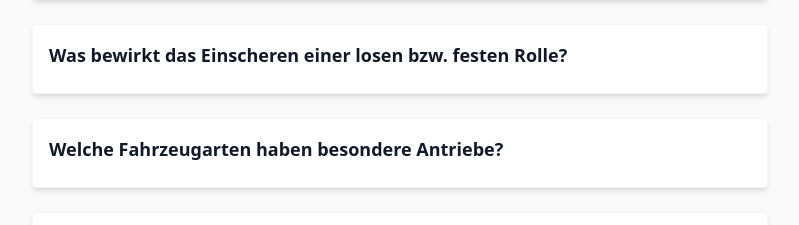
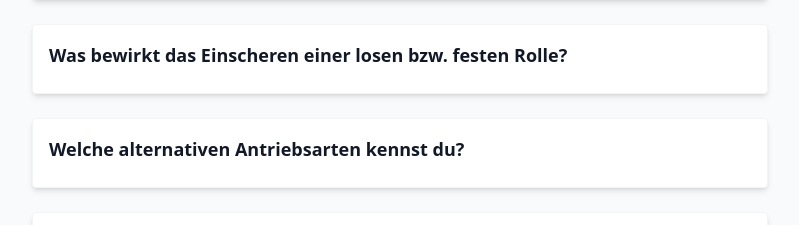
Before and after one commit to pilotseye/TLP-Wissen, a React (Vite) app: page / in a window 1280 px wide. Shown: the part 2260-2485 px from the top of the page, without its empty margins (240-1039 px from the left). Built offline with nearby package versions, Linux system fonts and the light colour scheme.

Commit message:
Update App.jsx

```diff
--- a/src/App.jsx
+++ b/src/App.jsx
@@ -26,7 +26,7 @@ const facts = [
   // --- TLP Silber ---
   { category: "Silber", question: "Wie viele Kabeltrommeln mit 2,5 mm² dürfen verwendet werden?", answer: "Max. zwei Trommeln je 50 m." },
   { category: "Silber", question: "Was bewirkt das Einscheren einer losen bzw. festen Rolle?", answer: "Lose Rolle: ermöglicht eine Verdopplung der Zugkraft an der Last; Feste Rolle: bewirkt eine Richtungsänderung der Zugkraft." },
-  { category: "Silber", question: "Welche Fahrzeugarten haben besondere Antriebe?", answer: "Gas-, Wasserstoff-, Hybrid-, Elektrofahrzeuge." },
+  { category: "Silber", question: "Welche alternativen Antriebsarten kennst du?", answer: "Gas-, Wasserstoff-, Hybrid-, Elektroantrieb." },
   { category: "Silber", question: "Was ist beim Einsatz eines Trennschleifers zu beachten?", answer: "Brandgefahr, Splittergefahr." },
   { category: "Silber", question: "Was tun, wenn Airbag nach Unfall nicht ausgelöst hat?", answer: "Airbagschutz anbringen, Person und sich selbst aus Entfaltungsbereich entfernen." },
   { category: "Silber", question: "Wann darf mit dem Freimachen von Verkehrswegen begonnen werden?", answer: "Wenn Unfallopfer versorgt/abtransportiert und Polizei-Ermittlungen abgeschlossen sind." },
```
